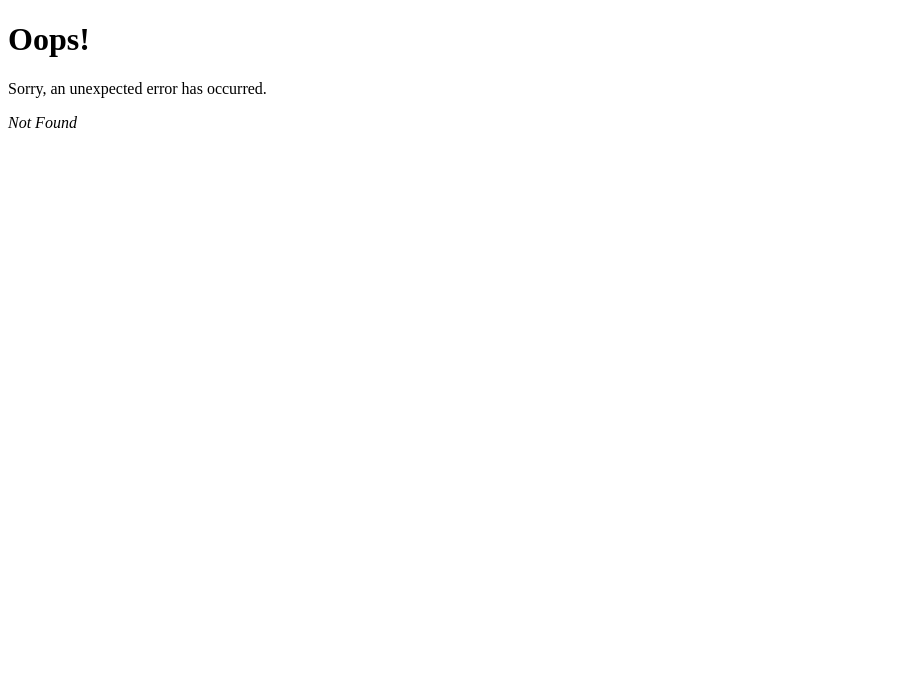
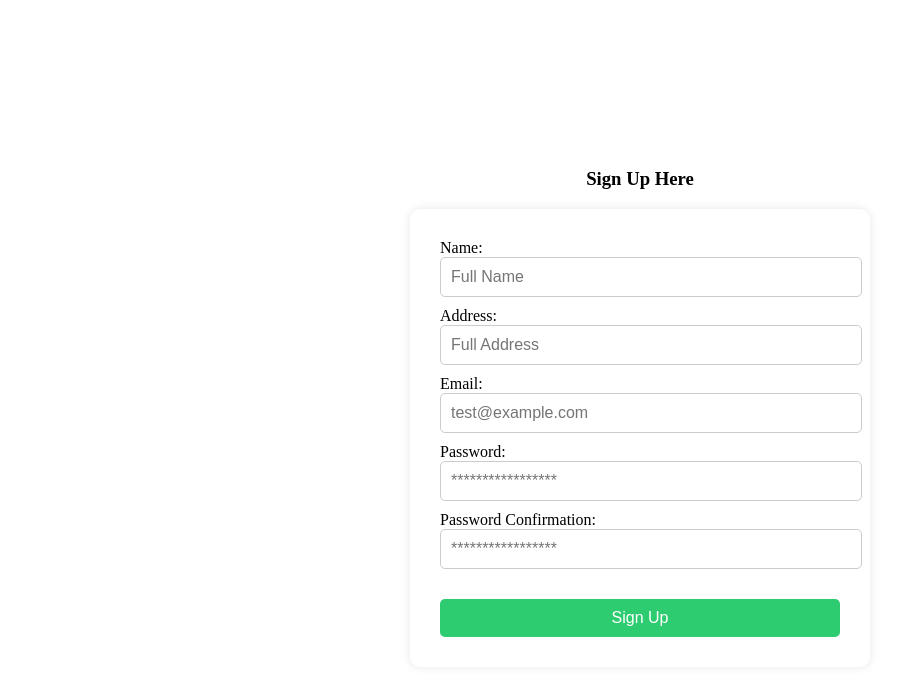
Before and after one commit to learnwithalfred/react-shop-ui, a React (Vite) app: page /auth/signup in a window 1280 px wide. Before the commit this address had no page. Shown: the top 676 px of the page, without its empty margins (0-916 px from the left). Built offline with nearby package versions, Linux system fonts and the light colour scheme.

Commit message:
Add auth

```diff
--- a/package.json
+++ b/package.json
@@ -9,6 +9,7 @@
     "preview": "vite preview"
   },
   "dependencies": {
+    "@hookform/resolvers": "^3.0.0",
     "@reduxjs/toolkit": "^1.9.3",
     "axios": "^1.3.4",
     "localforage": "^1.10.0",
@@ -16,9 +17,11 @@
     "prop-types": "^15.8.1",
     "react": "^18.2.0",
     "react-dom": "^18.2.0",
+    "react-hook-form": "^7.43.9",
     "react-redux": "^8.0.5",
     "react-router-dom": "^6.10.0",
-    "sort-by": "^1.2.0"
+    "sort-by": "^1.2.0",
+    "yup": "^1.0.2"
   },
   "devDependencies": {
     "@types/react": "^18.0.28",
--- a/src/app/store.js
+++ b/src/app/store.js
@@ -1,8 +1,10 @@
 import { configureStore } from '@reduxjs/toolkit';
 import productReducer from '../features/product/productSlice';
+import authReducer from '../features/auth/authSlice';
 
 export const store = configureStore({
   reducer: {
     product: productReducer,
+    auth: authReducer,
   },
 });
--- /dev/null
+++ b/src/features/auth/authSlice.js
@@ -0,0 +1,53 @@
+import { createSlice, createAsyncThunk } from '@reduxjs/toolkit';
+import axios from 'axios';
+
+import { API_URL } from '../../components/utils/constants';
+
+export const signUpUser = createAsyncThunk(
+  'auth/signUpUser',
+  async ({ name, address, email, password }) => {
+    const response = await axios.post(`${API_URL}/api/auth/signup`, {
+      user: {
+        name,
+        address,
+        email,
+        password,
+      },
+    });
+    console.log(response.data, 'response.data');
+    return response.data;
+  }
+);
+
+const initialState = {
+  user: null,
+  isAuthenticated: false,
+  user: null,
+  error: null,
+  status: 'idle',
+};
+
+export const authSlice = createSlice({
+  name: 'auth',
+  initialState,
+  reducers: {},
+  extraReducers: (builder) => {
+    builder
+      .addCase(signUpUser.pending, (state) => {
+        state.status = 'loading';
+      })
+      .addCase(signUpUser.fulfilled, (state, action) => {
+        state.status = 'succeeded';
+        state.isAuthenticated = true;
+        state.user = action.payload;
+      })
+      .addCase(signUpUser.rejected, (state, action) => {
+        state.status = 'error';
+        state.error = action.error.message;
+      });
+  },
+});
+
+export const {} = authSlice.actions;
+
+export default authSlice.reducer;
--- /dev/null
+++ b/src/features/auth/forms/SignUpForm.jsx
@@ -0,0 +1,96 @@
+import React from 'react';
+import { useForm } from 'react-hook-form';
+import { yupResolver } from '@hookform/resolvers/yup';
+import * as yup from 'yup';
+import './auth.css';
+const SignupSchema = yup.object().shape({
+  email: yup
+    .string()
+    .email('Invalid email')
+    .required('Email is required')
+    .min(3, 'Email must be at least 3 characters'),
+  password: yup
+    .string()
+    .required('Password is required')
+    .min(6, 'Password must be at least 6 characters'),
+  passwordConfirmation: yup
+    .string()
+    .oneOf([yup.ref('password'), null], 'Passwords must match')
+    .required('Password Confirmation is required'),
+  name: yup
+    .string()
+    .required('Name is required')
+    .min(3, 'Name must be at least 3 characters'),
+  address: yup
+    .string()
+    .required('Address is required')
+    .min(3, 'Address must be at least 3 characters'),
+});
+
+const SignUpForm = () => {
+  const {
+    register,
+    handleSubmit,
+    formState: { errors },
+  } = useForm({
+    resolver: yupResolver(SignupSchema),
+  });
+
+  const onSubmit = (data) => console.log(data);
+  return (
+    <div className="auth-container">
+      <h3>
+        <span>Sign Up Here</span>
+      </h3>
+      <form onSubmit={handleSubmit(onSubmit)}>
+        <label>Name:</label>
+        <input
+          type="text"
+          name="name"
+          {...register('name')}
+          placeholder="Full Name"
+        />
+        {errors.name && <p>{errors.name.message}</p>}
+
+        <label>Address:</label>
+        <input
+          type="text"
+          name="address"
+          {...register('address')}
+          placeholder="Full Address"
+        />
+        {errors.address && <p>{errors.address.message}</p>}
+        <label>Email:</label>
+        <input
+          type="text"
+          name="email"
+          {...register('email')}
+          placeholder="test@example.com"
+        />
+        {errors.email && <p>{errors.email.message}</p>}
+        <label>Password:</label>
+        <input
+          type="password"
+          name="password"
+          {...register('password')}
+          placeholder="*****************"
+        />
+        {errors.password && <p>{errors.password.message}</p>}
+        <label>Password Confirmation:</label>
+        <input
+          type="password"
+          name="passwordConfirmation"
+          {...register('passwordConfirmation')}
+          placeholder="*****************"
+        />
+        {errors.passwordConfirmation && (
+          <p>{errors.passwordConfirmation.message}</p>
+        )}
+
+        <button type="submit">Sign Up</button>
+      </form>
+    </div>
+  );
+};
+
+export default SignUpForm;
--- /dev/null
+++ b/src/features/auth/forms/auth.css
@@ -0,0 +1,56 @@
+.auth-container {
+  display: flex;
+  justify-content: center;
+  align-items: center;
+  height: 100vh;
+  flex-direction: column;
+}
+
+form {
+  width: 400px;
+  display: flex;
+  flex-direction: column;
+  justify-content: center;
+  background-color: #fff;
+  padding: 30px;
+  border-radius: 10px;
+  box-shadow: 0px 0px 10px rgba(0, 0, 0, 0.1);
+}
+
+h1 {
+  margin-bottom: 20px;
+  font-size: 24px;
+  font-weight: bold;
+  text-align: center;
+}
+
+input {
+  width: 100%;
+  margin-bottom: 10px;
+  padding: 10px;
+  border: 1px solid #ccc;
+  border-radius: 5px;
+  font-size: 16px;
+}
+
+button {
+  width: 100%;
+  margin-top: 20px;
+  padding: 10px;
+  border: none;
+  border-radius: 5px;
+  background-color: #2ecc71;
+  color: #fff;
+  font-size: 16px;
+  cursor: pointer;
+}
+
+button:hover {
+  background-color: #27ae60;
+}
+
+.error {
+  color: red;
+  font-size: 14px;
+  margin-bottom: 10px;
+}
--- a/src/main.jsx
+++ b/src/main.jsx
@@ -8,6 +8,7 @@ import ErrorPage from './error-page';
 import About from './routes/about';
 import Root from './routes/root';
 import ProductDetails from './features/product/components/ProductDetails';
+import SignUpForm from './features/auth/forms/SignUpForm';
 
 const router = createBrowserRouter([
   {
@@ -18,6 +19,11 @@ const router = createBrowserRouter([
   {
     path: 'about',
     element: <About />,
+    errorElement: <ErrorPage />,
+  },
+  {
+    path: 'auth/signup',
+    element: <SignUpForm />,
     errorElement: <ErrorPage />,
   },
   {
```
Also changed, not shown: src/features/auth/forms/LoginForm.jsx (added, +7 -0 lines), 1 other file (tests, documents, lock files or other folders).
